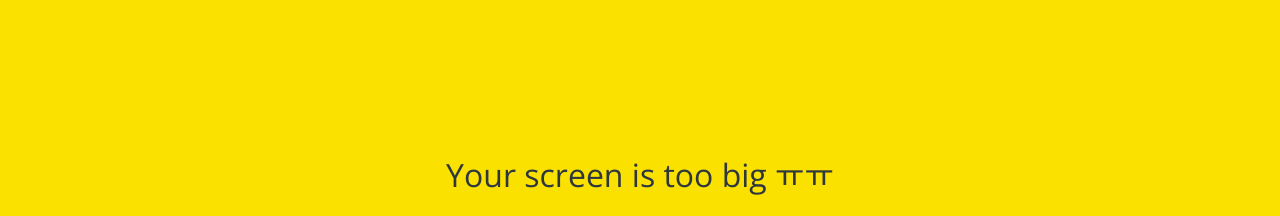
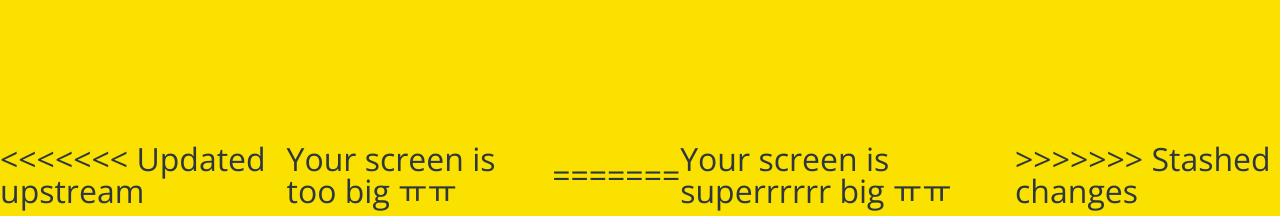
Before and after one commit to HaeChan-Jeon/kokoa-clone-2020, a plain HTML site: page more.html in a window 1280 px wide. Shown: the part 225-441 px from the top of the page. Drawn offline with nearby package versions, Linux system fonts and the light colour scheme.

Commit message:
Update more.html

```diff
--- a/more.html
+++ b/more.html
@@ -116,7 +116,11 @@
     </nav>
 
     <div id="no-mobile">
+<<<<<<< Updated upstream
         <span>Your screen is too big ㅠㅠ</span>
+=======
+        <span>Your screen is superrrrrr big ㅠㅠ</span>
+>>>>>>> Stashed changes
     </div>
 
     <script src="https://kit.fontawesome.com/2f0bc1a8ee.js" crossorigin="anonymous"></script>
```
